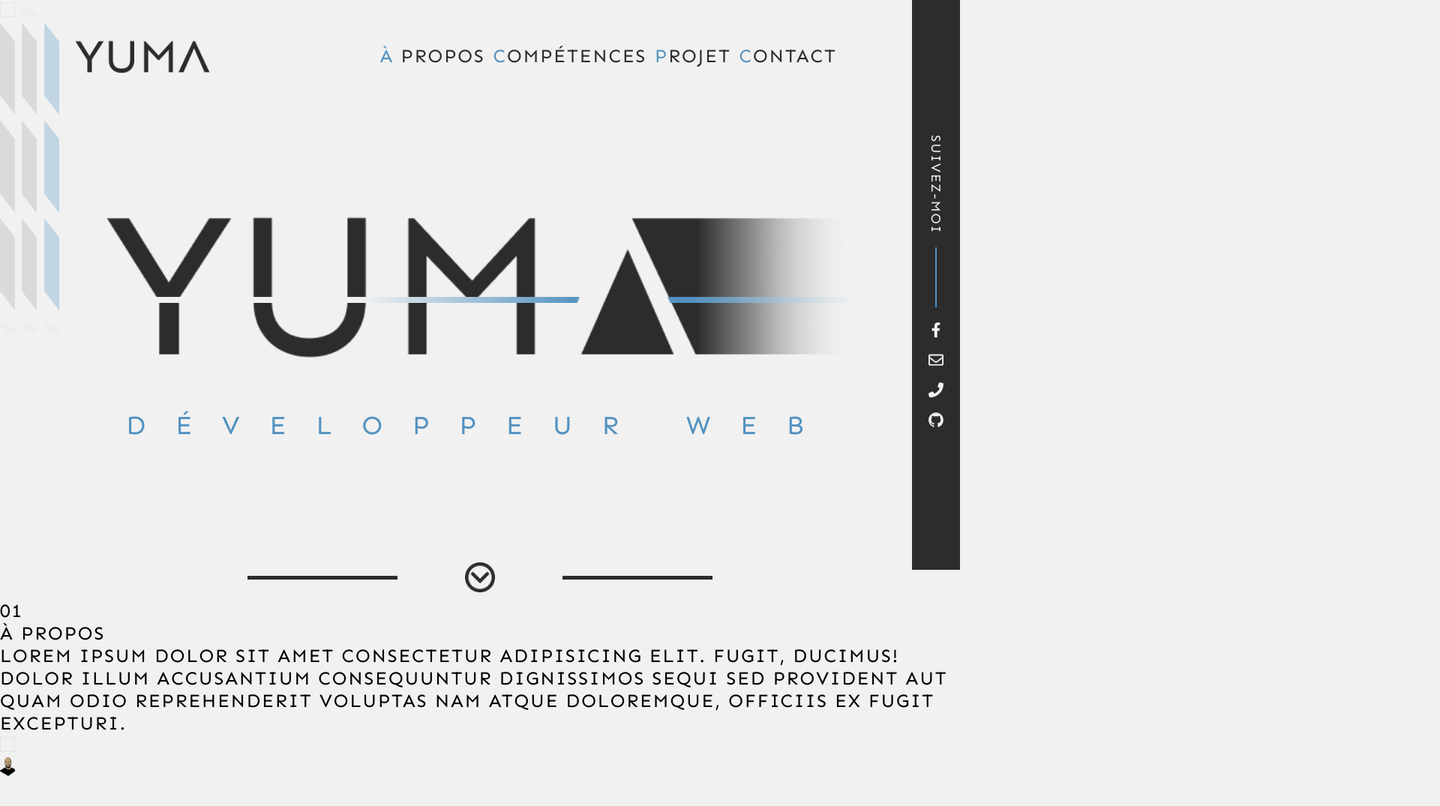
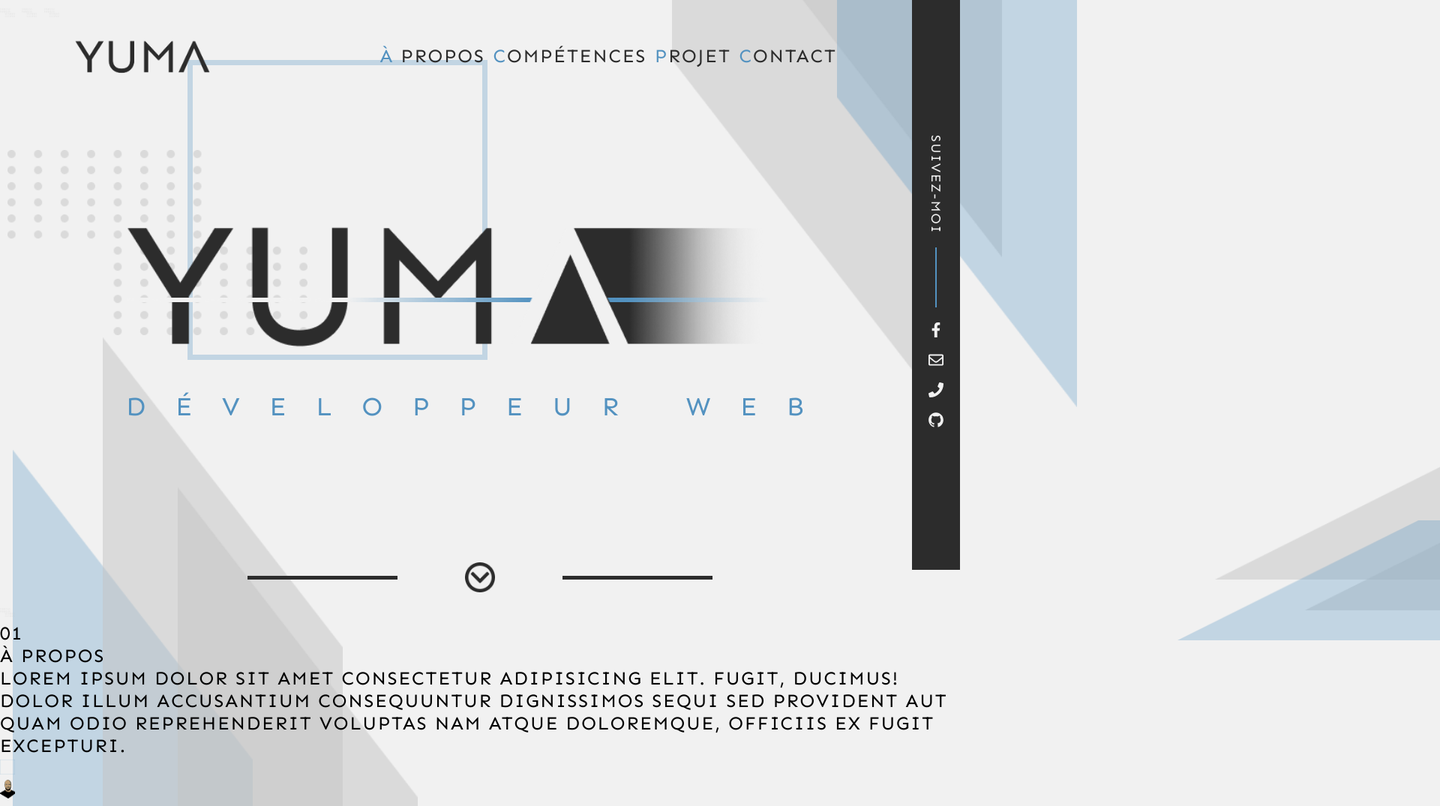
Before and after one commit to yuma72250/portfolio, a plain HTML site: page index.html in a window 1280 px wide. Shown: the top 1075 px of the page at 75% size, 1920 px wide, since content can reach past the window. Before the commit the page ends 1042 px from the top, so only its background shows below. Drawn offline with Linux system fonts and the light colour scheme.

Commit message:
home page finished without animation

```diff
--- a/index.html
+++ b/index.html
@@ -4,6 +4,7 @@
     <meta charset="UTF-8" />
     <meta http-equiv="X-UA-Compatible" content="IE=edge" />
     <meta name="viewport" content="width=device-width, initial-scale=1.0" />
+    <link rel="icon" href="/img/logoyuma 1.png" type="image/png">
     <title>Yuma | Développeur Web</title>
     <link rel="stylesheet" href="style.css" />
     <link rel="preconnect" href="https://fonts.googleapis.com" />
@@ -12,32 +13,38 @@
       href="https://fonts.googleapis.com/css2?family=Sen:wght@400;700;800&display=swap"
       rel="stylesheet"
     />
+    <link
+      href="https://fonts.googleapis.com/css2?family=Alex+Brush&display=swap"
+      rel="stylesheet"
+    />
   </head>
   <body>
     <!-- HOME -->
     <section class="home">
       <!-- BACKGROUND -->
       <div class="background">
-          <img src="img/square.png" alt="carré" />
-          <img src="img/Dots.png" alt="nuée de points" />
+        <div class="background__container">
           <div class="spikes__container spikes--top-right">
             <img src="img/grey-spike.png" alt="rectangle" class="spike" />
             <img src="img/grey-spike.png" alt="rectangle" class="spike" />
             <img src="img/blue-spike.png" alt="rectangle" class="spike" />
           </div>
           <div class="spikes__container spikes--right">
+            <img src="img/rect1.png" alt="rectangle" class="spike" />
+            <img src="img/rect3.png" alt="rectangle" class="spike" />
+            <img src="img/rect2.png" alt="rectangle" class="spike" />
+          </div>
+          <div class="spikes__container spikes--bottom-left">
+            <img src="img/blue-spike.png" alt="rectangle" class="spike" />
             <img src="img/grey-spike.png" alt="rectangle" class="spike" />
             <img src="img/grey-spike.png" alt="rectangle" class="spike" />
-            <img src="img/blue-spike.png" alt="rectangle" class="spike" />
-          </div>
-          <div class="spikes__container spikes--bottom-left">
-            <img src="img/grey-spike.png" alt="rectangle" class="spike" />
-            <img src="img/grey-spike.png" alt="rectangle" class="spike" />
-            <img src="img/blue-spike.png" alt="rectangle" class="spike" />
           </div>
           <img src="img/Dots.png" alt="nuée de points" />
           <img src="img/Dots.png" alt="nuée de points" />
           <img src="img/Dots.png" alt="nuée de points" />
+        </div>
+        <img src="img/square.png" alt="carré" class="home__square" />
+        <img src="img/Dots.png" alt="nuée de points" class="home__dots" />
       </div>
       <!-- NAVBAR -->
       <div class="home__navbar">
@@ -67,7 +74,7 @@
       <!-- CENTERD LOGO -->
       <div class="home__container">
         <div class="box-center">
-              <img src="img/line.png" alt="ligne" class="box-center__logo--line"/>
+          <img src="img/line.png" alt="ligne" class="box-center__logo--line" />
           <img
             src="img/logo.png"
             alt="gros logo yuma"
@@ -78,27 +85,38 @@
       </div>
       <!-- FOOTER ARROW -->
       <div class="home__footer">
-          <hr class="footer__line">
-          <img src="img/Arrow.png" alt="arrow" class="footer__arrow">
-          <hr class="footer__line">
+        <hr class="footer__line" />
+        <img src="img/Arrow.png" alt="arrow" class="footer__arrow" />
+        <hr class="footer__line" />
       </div>
     </section>
     <!-- END OF HOME -->
     <!-- ABOUT -->
     <section class="about">
+      <!-- SIDEBAR -->
       <div class="about__sidebar"></div>
+      <img src="img/Dots.png" alt="nuée de points" class="about__dots" />
+      <!-- TEXT ZONE -->
       <div class="about__text-field">
         <div class="about__text-field--header">
           <div class="number about__number">01</div>
           <div class="title about__title">à propos</div>
         </div>
         <p class="about__text">
-          Lorem ipsum dolor sit amet consectetur adipisicing elit. Fugit, ducimus! Dolor illum accusantium consequuntur dignissimos sequi sed provident aut quam odio reprehenderit voluptas nam atque doloremque, officiis ex fugit excepturi.
+          Lorem ipsum dolor sit amet consectetur adipisicing elit. Fugit,
+          ducimus! Dolor illum accusantium consequuntur dignissimos sequi sed
+          provident aut quam odio reprehenderit voluptas nam atque doloremque,
+          officiis ex fugit excepturi.
         </p>
-        <img src="img/square.png" alt="carré bleu" class="about__square">
       </div>
+      <img src="img/square.png" alt="carré bleu" class="about__square" />
+      <!-- IMAGE AQUARELLE -->
       <div class="about__img">
-        <img src="img/yumaaquarelle.png" alt="image aquarelle de yuma" class="img__yuma">
+        <img
+          src="img/yumaaquarelle.png"
+          alt="image aquarelle de yuma"
+          class="img__yuma"
+        />
       </div>
     </section>
     <!-- END OF ABOUT -->
--- a/style.css
+++ b/style.css
@@ -55,8 +55,82 @@ img {
   z-index: -1;
 }
 
-.spikes {
+.background__container{
+  position: relative;
+  top: 0;
+  right: 0;
+  width: 100vw;
+  height: 100vh;
+}
 
+.spikes__container {
+  width:32rem;
+  position: relative;
+}
+
+.spike{
+  width: 100%;
+}
+
+.spike:nth-child(1){
+  position: absolute;
+  left: 0;
+  top: 10rem;
+}
+.spike:nth-child(2){
+  position: absolute;
+  left: 12rem;
+  top: -5rem;
+}
+.spike:nth-child(3){
+  position: absolute;
+  left: 22rem;
+  top: 15rem;
+}
+.spikes--top-right{
+  top: -158rem;
+  left: 70vw;
+}
+
+.spikes--right{
+  width: 50rem;
+  top: 60rem;
+  left: 162rem;
+}
+
+.spikes--right .spike:nth-child(1){
+  position: absolute;
+  left: 0;
+  top: 0;
+}
+.spikes--right .spike:nth-child(2){
+  width: 35rem;
+  position: absolute;
+  top: 5rem;
+}
+.spikes--right .spike:nth-child(3){
+  position: absolute;
+  left: -5rem;
+  top: calc(15rem/1.6);
+}
+
+.spikes--bottom-left{
+  top: 50rem;
+  left: 1.7rem;
+}
+
+.home__square{
+  width: 40rem;
+  position: absolute;
+  top: 8rem;
+  left: 25rem;
+}
+
+.home__dots{
+  width: 40rem;
+  position: absolute;
+  top: 20rem;
+  left: 1rem;
 }
 /* END OF BACKGROUND */
 
@@ -146,11 +220,11 @@ img {
   text-align: center;
 }
 .box-center__logo {
-  width: 100rem;
+  width: 85rem;
 }
 .box-center__logo--line {
   position: absolute;
-  width: 100.5rem;
+  width: 86rem;
 }
 
 .box-center__text {
@@ -182,3 +256,6 @@ img {
 }
 
 /* End of home */
+
+
+/*  */
```
Also changed, not shown: img/logoyuma 1.png (added), img/rect1.png (added), img/rect2.png (added), img/rect3.png (added). Lines whose indentation alone changed are shown as unchanged.
